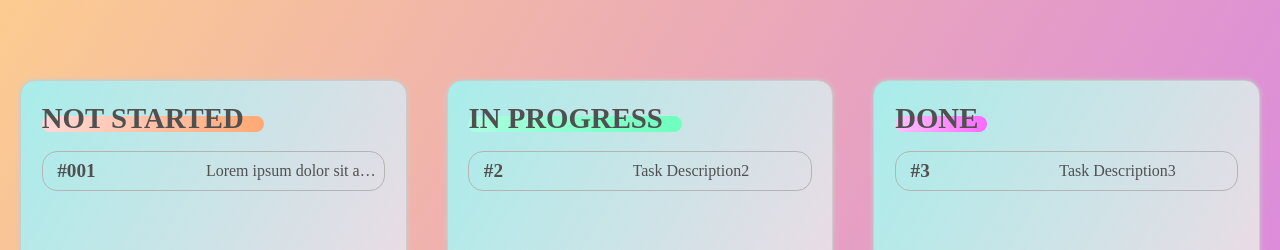
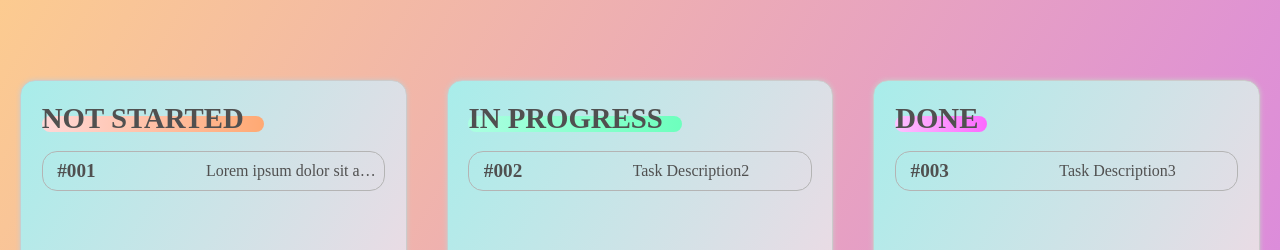
Before and after one commit to July249/kanban-board, a React (Create React App) app: page / in a window 1280 px wide. Shown: the top 250 px of the page. Built offline with nearby package versions, Linux system fonts and the light colour scheme; the HTML template or start-up script is replaced by a standard one.

Commit message:
feat: create three digit tag util function and apply it to Task component

```diff
--- a/src/components/Task/Task.jsx
+++ b/src/components/Task/Task.jsx
@@ -1,9 +1,11 @@
+import threeDigitTag from 'utils/threeDigitTag';
 import style from './Task.module.css';
 
 export default function Task({ task }) {
+  const tag = threeDigitTag(task.tag);
   return (
     <section className={style.task}>
-      <h2 className={style.tag}>#{task.tag}</h2>
+      <h2 className={style.tag}>{tag}</h2>
       <p className={style.desc}>{task.description}</p>
     </section>
   );
--- a/src/store.js
+++ b/src/store.js
@@ -3,7 +3,7 @@ import { create } from 'zustand';
 const store = (set) => ({
   tasks: [
     {
-      tag: '001',
+      tag: 1,
       description:
         'Lorem ipsum dolor sit amet consectetur adipisicing elit. Vitae, error temporibus! Vero, obcaecati deleniti nihil quibusdam quis delectus dolores sit!',
       status: 'NOT_STARTED',
@@ -30,6 +30,11 @@ const store = (set) => ({
         },
       ],
     })),
+
+  deleteTask: (tag) =>
+    set((store) => ({
+      tasks: store.tasks.filter((task) => task.tag !== tag),
+    })),
 });
 
 export const useStore = create(store);
--- /dev/null
+++ b/src/utils/threeDigitTag.js
@@ -0,0 +1,9 @@
+export default function threeDigitTag(tag) {
+  if (tag < 10) {
+    return `#00${tag}`;
+  } else if (tag < 100) {
+    return `#0${tag}`;
+  } else {
+    return `#${tag}`;
+  }
+}
```
